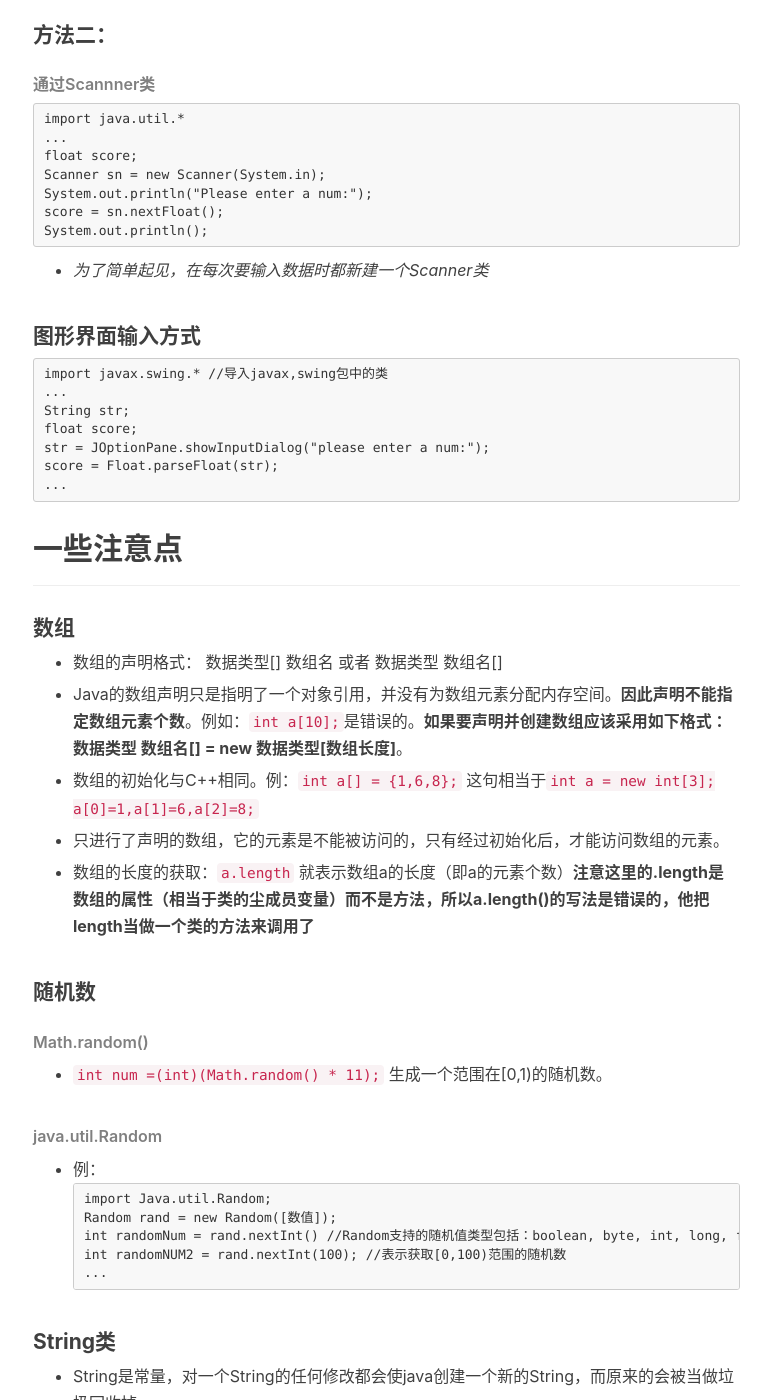
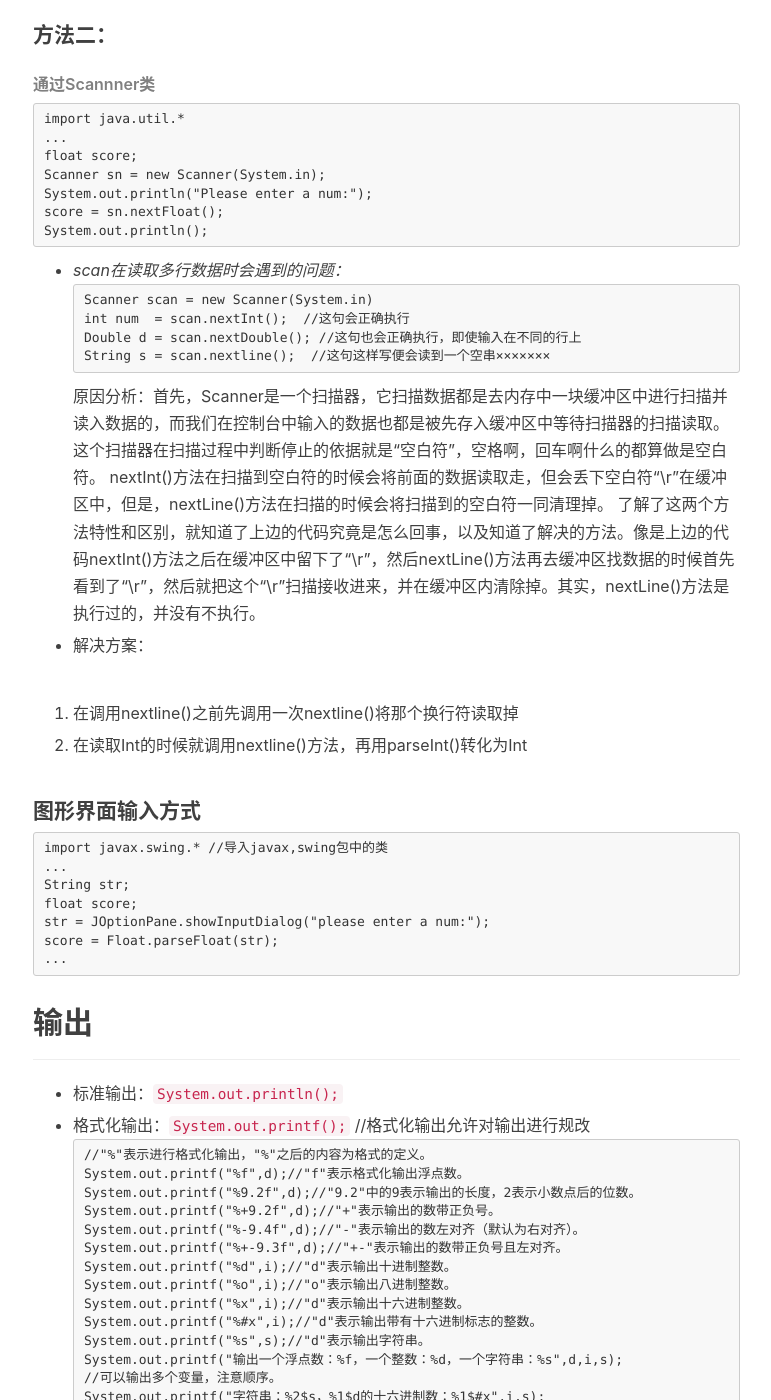
Before and after one commit to Fleschier/Fleschier.github.io, a Jekyll site: the page built from _posts/2018-04-06-Java-learning.markdown, in a window 1280 px wide and 1400 px high, scrolled down 2732 px. Shown: the whole window, without its empty margins (232-1003 px from the left). Built offline with Jekyll 4.4.1, drawn with Linux system fonts in a browser that asks for light colours; nearby versions of some CDN libraries; comment, search, counter and statistics services are not loaded; some of the changed text lies outside the part shown.

Commit message:
update java

````diff
--- a/_posts/2018-04-06-Java-learning.markdown
+++ b/_posts/2018-04-06-Java-learning.markdown
@@ -114,7 +114,24 @@ System.out.println("Please enter a num:");
 score = sn.nextFloat();
 System.out.println();
 ```
-- *为了简单起见，在每次要输入数据时都新建一个Scanner类*
+- *scan在读取多行数据时会遇到的问题：*
+```
+Scanner scan = new Scanner(System.in)
+int num  = scan.nextInt();  //这句会正确执行
+Double d = scan.nextDouble(); //这句也会正确执行，即使输入在不同的行上
+String s = scan.nextline();  //这句这样写便会读到一个空串×××××××
+```
+原因分析：首先，Scanner是一个扫描器，它扫描数据都是去内存中一块缓冲区中进行扫描并读入数据的，而我们在控制台中输入的数据也都是被先存入缓冲区中等待扫描器的扫描读取。这个扫描器在扫描过程中判断停止的依据就是“空白符”，空格啊，回车啊什么的都算做是空白符。
+nextInt()方法在扫描到空白符的时候会将前面的数据读取走，但会丢下空白符“\r”在缓冲区中，但是，nextLine()方法在扫描的时候会将扫描到的空白符一同清理掉。
+了解了这两个方法特性和区别，就知道了上边的代码究竟是怎么回事，以及知道了解决的方法。像是上边的代码nextInt()方法之后在缓冲区中留下了“\r”，然后nextLine()方法再去缓冲区找数据的时候首先看到了“\r”，然后就把这个“\r”扫描接收进来，并在缓冲区内清除掉。其实，nextLine()方法是执行过的，并没有不执行。
+
+- 解决方案：
+
+1. 在调用nextline()之前先调用一次nextline()将那个换行符读取掉
+
+2. 在读取Int的时候就调用nextline()方法，再用parseInt()转化为Int
+
+
 
 #### 图形界面输入方式
 
@@ -128,6 +145,28 @@ score = Float.parseFloat(str);
 ...
 ```
 
+## 输出
+---
+- 标准输出：`System.out.println();`
+
+- 格式化输出：`System.out.printf();` //格式化输出允许对输出进行规改
+```
+//"%"表示进行格式化输出，"%"之后的内容为格式的定义。
+System.out.printf("%f",d);//"f"表示格式化输出浮点数。
+System.out.printf("%9.2f",d);//"9.2"中的9表示输出的长度，2表示小数点后的位数。
+System.out.printf("%+9.2f",d);//"+"表示输出的数带正负号。
+System.out.printf("%-9.4f",d);//"-"表示输出的数左对齐（默认为右对齐）。
+System.out.printf("%+-9.3f",d);//"+-"表示输出的数带正负号且左对齐。
+System.out.printf("%d",i);//"d"表示输出十进制整数。
+System.out.printf("%o",i);//"o"表示输出八进制整数。
+System.out.printf("%x",i);//"d"表示输出十六进制整数。
+System.out.printf("%#x",i);//"d"表示输出带有十六进制标志的整数。
+System.out.printf("%s",s);//"d"表示输出字符串。
+System.out.printf("输出一个浮点数：%f，一个整数：%d，一个字符串：%s",d,i,s);
+//可以输出多个变量，注意顺序。
+System.out.printf("字符串：%2$s，%1$d的十六进制数：%1$#x",i,s);
+//"X$"表示第几个变量。
+```
 ## 一些注意点
 ---
 #### 数组
````
